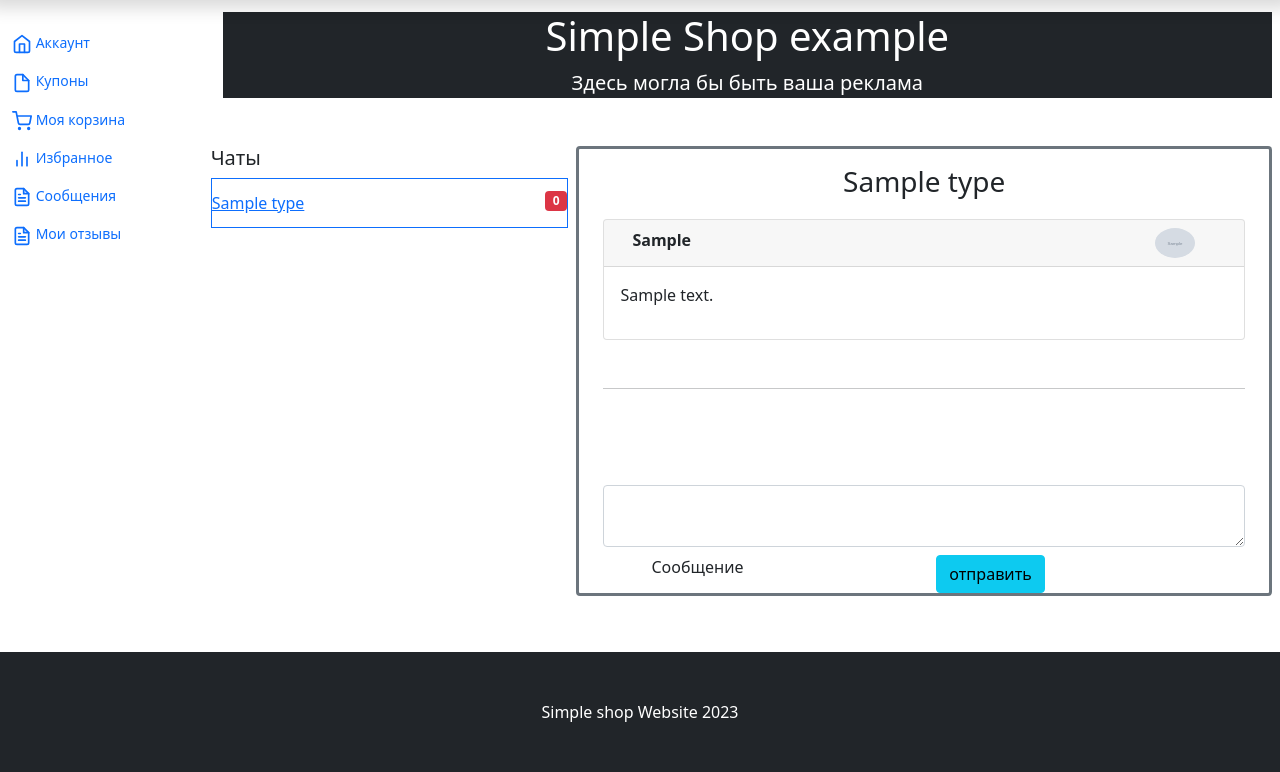
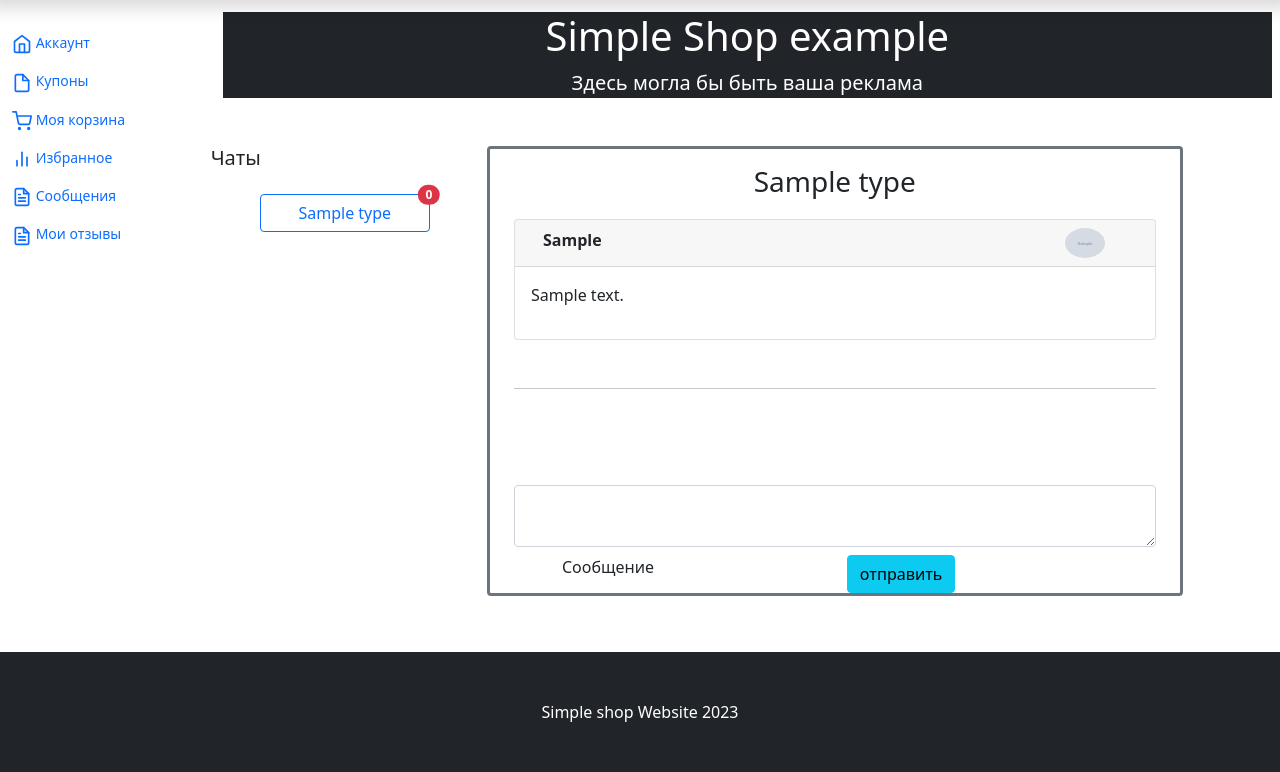
Before and after one commit to maksimuspiter/simple_shop_final_proj, a Django app: page /support/messages/chat/1/ in a window 1280 px wide. Shown: the part 62-834 px from the top of the page. Run offline with Django 4.2, Linux system fonts and the light colour scheme; a user stored in the database is signed in; tables that the repository leaves empty hold one stand-in row (values such as "Sample post"); grey boxes marked "Sample" are stand-in pictures.

Commit message:
refactored style

```diff
--- a/myshop/templates/base_support/base_support.html
+++ b/myshop/templates/base_support/base_support.html
@@ -4,22 +4,21 @@
 {% block content %}
     <div class="container m-0 p-0 mt-5">
         <div class="row">
-            <div class="col-4 m-0 p-0">
+            <div class="col-3 m-0 p-0">
                 <h5 class="font-weight-bold text-center text-lg-start">Чаты</h5>
 
-                <div class="pt-2 pb-2 border border-primary">
+                <div class="pt-2 pb-2">
                     {% for chat in chats %}
-                        <div class="pt-1 pb-1">
-                            <div class="row">
-                                <div class="col-10">
-                                    <a href="{% url 'support:chat' chat.pk %}">
-                                        <span>{{chat.type.name }}</span>
-                                    </a>
-                                </div>
-                                <div class="col-2">
-                                    <span class="badge bg-danger float-end" id="chat-unread-{{chat.pk}}">{{chat.unread }}</span>
-                                </div>
-                            </div>
+                        <div class="pt-2 pb-2 text-center">
+                            <a href="{% url 'support:chat' chat.pk %}">
+                                <button type="button" class="btn btn-outline-primary position-relative" style="min-width: 170px;">
+                                    {{chat.type.name }}
+                                    <span class="position-absolute top-0 start-100 translate-middle badge rounded-pill bg-danger" id="chat-unread-{{chat.pk}}">
+                                    {{chat.unread }}
+                                    <span class="visually-hidden">unread messages</span>
+                                    </span>
+                                </button>
+                            </a>
                         </div>
                     {% endfor %}
                 </div>
```
